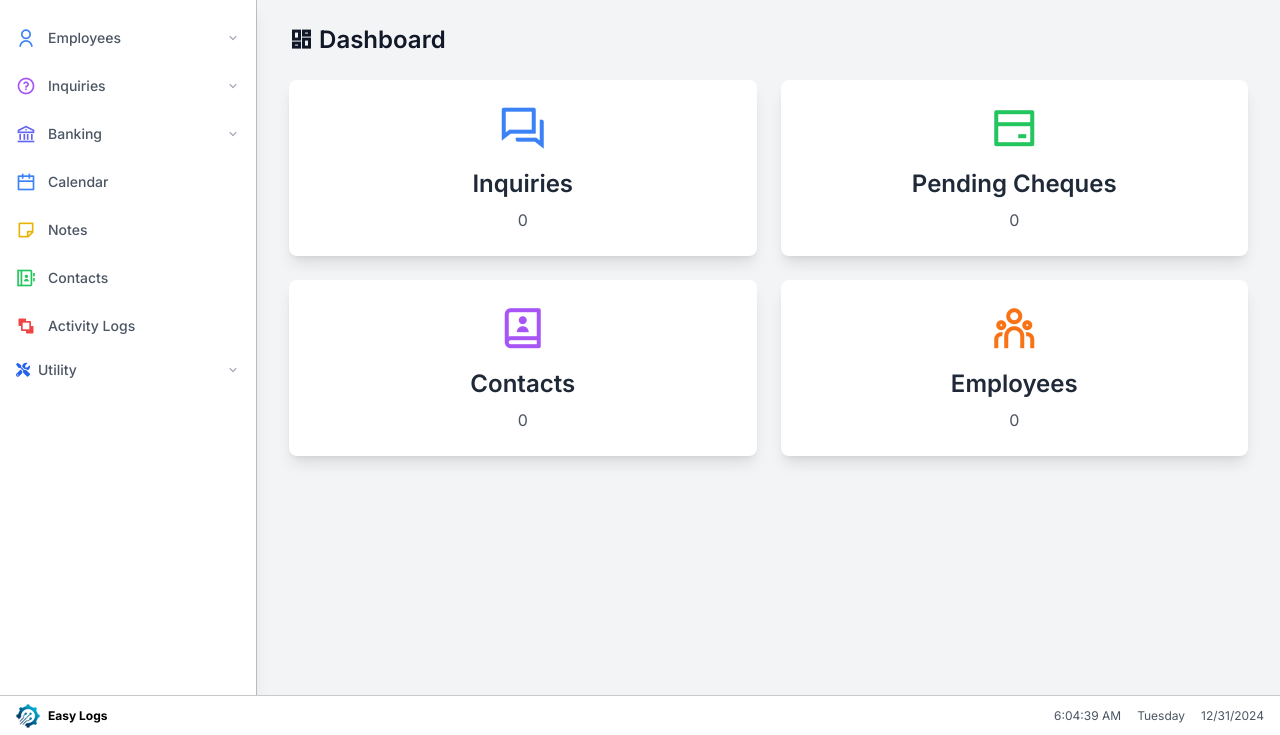
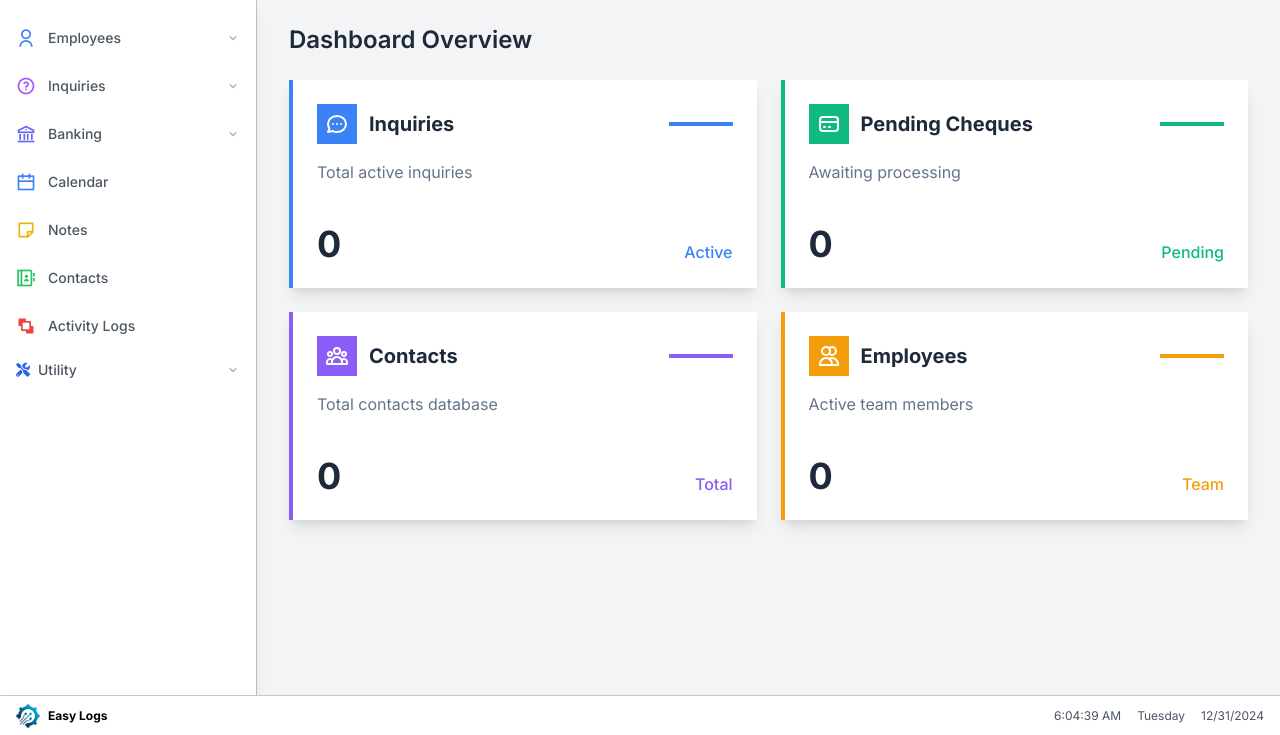
Before and after one commit to ompandey07/FinixLog, a Django app: page /admin_dashboard/ in a window 1280 px wide. Shown: the part 65-800 px from the top of the page. Run offline with Django 5.2, Linux system fonts and the light colour scheme; the visitor is signed in with stand-in values (Sample User, id 1); data that the repository does not hold is empty; some libraries are stand-ins or nearby versions.

Commit message:
Update admin_dashboard.html

```diff
--- a/Templates/Admin/admin_dashboard.html
+++ b/Templates/Admin/admin_dashboard.html
@@ -361,57 +361,113 @@
 
       <!-- Main content -->
      <div class="flex-1 overflow-auto focus:outline-none">
-        <main
-          class="flex-1 relative z-0 overflow-y-auto py-6 focus:outline-none"
-        >
+  <main class="flex-1 relative z-0 overflow-y-auto py-6 focus:outline-none">
     <div class="max-w-7xl mx-auto px-4 sm:px-6 md:px-8">
-            <h1 class="text-2xl font-semibold text-gray-900 mb-6">
-              <i class="ri-dashboard-line"></i> Dashboard
+      <h1 class="text-2xl font-semibold mb-6">
+        <span class="text-slate-800">Dashboard Overview</span>
       </h1>
     </div>
     <div class="max-w-7xl mx-auto px-4 sm:px-6 md:px-8">
-            <!-- Dashboard content -->
+      <!-- Dashboard Grid -->
       <div class="grid grid-cols-2 gap-6">
-              <!-- Inquiries -->
-              <div
-                class="dashboard-card bg-white rounded-lg shadow-lg p-6 flex flex-col items-center justify-center transform transition-all duration-300 hover:shadow-xl"
-              >
-                <i
-                  class="ri-question-answer-line text-5xl text-blue-500 mb-4"
-                ></i>
-                <h2 class="text-2xl font-semibold text-gray-800">Inquiries</h2>
-                <p class="text-gray-600 mt-2">{{inquiries_count}}</p>
+        <!-- Inquiries Card -->
+        <div class="group relative">
+          <div class="absolute inset-0 bg-gradient-to-br from-blue-500/20 to-transparent"></div>
+          <div class="relative bg-white border-l-4 border-blue-500 shadow-lg h-52 p-6 flex flex-col justify-between transition-all duration-300 hover:shadow-xl">
+            <div>
+              <div class="flex items-center justify-between mb-4">
+                <div class="flex items-center space-x-3">
+                  <div class="p-2 bg-blue-500 text-white">
+                    <svg xmlns="http://www.w3.org/2000/svg" class="h-6 w-6" fill="none" viewBox="0 0 24 24" stroke="currentColor">
+                      <path stroke-linecap="round" stroke-linejoin="round" stroke-width="2" d="M8 12h.01M12 12h.01M16 12h.01M21 12c0 4.418-4.03 8-9 8a9.863 9.863 0 01-4.255-.949L3 20l1.395-3.72C3.512 15.042 3 13.574 3 12c0-4.418 4.03-8 9-8s9 3.582 9 8z" />
+                    </svg>
+                  </div>
+                  <h2 class="text-xl font-bold text-slate-800">Inquiries</h2>
+                </div>
+                <div class="h-1 w-16 bg-blue-500"></div>
+              </div>
+              <p class="text-slate-500">Total active inquiries</p>
+            </div>
+            <div class="flex items-end justify-between">
+              <div class="text-4xl font-bold text-slate-800">{{inquiries_count}}</div>
+              <div class="text-blue-500 font-medium">Active</div>
+            </div>
+          </div>
         </div>
 
-              <!-- Cheques -->
-              <div
-                class="dashboard-card bg-white rounded-lg shadow-lg p-6 flex flex-col items-center justify-center transform transition-all duration-300 hover:shadow-xl"
-              >
-                <i class="ri-bank-card-line text-5xl text-green-500 mb-4"></i>
-                <h2 class="text-2xl font-semibold text-gray-800">
-                  Pending Cheques
-                </h2>
-                <p class="text-gray-600 mt-2">{{pending_cheques_count}}</p>
+        <!-- Cheques Card -->
+        <div class="group relative">
+          <div class="absolute inset-0 bg-gradient-to-br from-emerald-500/20 to-transparent"></div>
+          <div class="relative bg-white border-l-4 border-emerald-500 shadow-lg h-52 p-6 flex flex-col justify-between transition-all duration-300 hover:shadow-xl">
+            <div>
+              <div class="flex items-center justify-between mb-4">
+                <div class="flex items-center space-x-3">
+                  <div class="p-2 bg-emerald-500 text-white">
+                    <svg xmlns="http://www.w3.org/2000/svg" class="h-6 w-6" fill="none" viewBox="0 0 24 24" stroke="currentColor">
+                      <path stroke-linecap="round" stroke-linejoin="round" stroke-width="2" d="M3 10h18M7 15h1m4 0h1m-7 4h12a3 3 0 003-3V8a3 3 0 00-3-3H6a3 3 0 00-3 3v8a3 3 0 003 3z" />
+                    </svg>
+                  </div>
+                  <h2 class="text-xl font-bold text-slate-800">Pending Cheques</h2>
+                </div>
+                <div class="h-1 w-16 bg-emerald-500"></div>
+              </div>
+              <p class="text-slate-500">Awaiting processing</p>
+            </div>
+            <div class="flex items-end justify-between">
+              <div class="text-4xl font-bold text-slate-800">{{pending_cheques_count}}</div>
+              <div class="text-emerald-500 font-medium">Pending</div>
+            </div>
+          </div>
         </div>
 
-              <!-- Contacts -->
-              <div
-                class="dashboard-card bg-white rounded-lg shadow-lg p-6 flex flex-col items-center justify-center transform transition-all duration-300 hover:shadow-xl"
-              >
-                <i
-                  class="ri-contacts-book-2-line text-5xl text-purple-500 mb-4"
-                ></i>
-                <h2 class="text-2xl font-semibold text-gray-800">Contacts</h2>
-                <p class="text-gray-600 mt-2">{{contacts_count}}</p>
+        <!-- Contacts Card -->
+        <div class="group relative">
+          <div class="absolute inset-0 bg-gradient-to-br from-violet-500/20 to-transparent"></div>
+          <div class="relative bg-white border-l-4 border-violet-500 shadow-lg h-52 p-6 flex flex-col justify-between transition-all duration-300 hover:shadow-xl">
+            <div>
+              <div class="flex items-center justify-between mb-4">
+                <div class="flex items-center space-x-3">
+                  <div class="p-2 bg-violet-500 text-white">
+                    <svg xmlns="http://www.w3.org/2000/svg" class="h-6 w-6" fill="none" viewBox="0 0 24 24" stroke="currentColor">
+                      <path stroke-linecap="round" stroke-linejoin="round" stroke-width="2" d="M17 20h5v-2a3 3 0 00-5.356-1.857M17 20H7m10 0v-2c0-.656-.126-1.283-.356-1.857M7 20H2v-2a3 3 0 015.356-1.857M7 20v-2c0-.656.126-1.283.356-1.857m0 0a5.002 5.002 0 019.288 0M15 7a3 3 0 11-6 0 3 3 0 016 0zm6 3a2 2 0 11-4 0 2 2 0 014 0zM7 10a2 2 0 11-4 0 2 2 0 014 0z" />
+                    </svg>
+                  </div>
+                  <h2 class="text-xl font-bold text-slate-800">Contacts</h2>
+                </div>
+                <div class="h-1 w-16 bg-violet-500"></div>
+              </div>
+              <p class="text-slate-500">Total contacts database</p>
+            </div>
+            <div class="flex items-end justify-between">
+              <div class="text-4xl font-bold text-slate-800">{{contacts_count}}</div>
+              <div class="text-violet-500 font-medium">Total</div>
+            </div>
+          </div>
         </div>
 
-              <!-- Employees -->
-              <div
-                class="dashboard-card bg-white rounded-lg shadow-lg p-6 flex flex-col items-center justify-center transform transition-all duration-300 hover:shadow-xl"
-              >
-                <i class="ri-team-line text-5xl text-orange-500 mb-4"></i>
-                <h2 class="text-2xl font-semibold text-gray-800">Employees</h2>
-                <p class="text-gray-600 mt-2">{{employees_count}}</p>
+        <!-- Employees Card -->
+        <div class="group relative">
+          <div class="absolute inset-0 bg-gradient-to-br from-amber-500/20 to-transparent"></div>
+          <div class="relative bg-white border-l-4 border-amber-500 shadow-lg h-52 p-6 flex flex-col justify-between transition-all duration-300 hover:shadow-xl">
+            <div>
+              <div class="flex items-center justify-between mb-4">
+                <div class="flex items-center space-x-3">
+                  <div class="p-2 bg-amber-500 text-white">
+                    <svg xmlns="http://www.w3.org/2000/svg" class="h-6 w-6" fill="none" viewBox="0 0 24 24" stroke="currentColor">
+                      <path stroke-linecap="round" stroke-linejoin="round" stroke-width="2" d="M12 4.354a4 4 0 110 5.292M15 21H3v-1a6 6 0 0112 0v1zm0 0h6v-1a6 6 0 00-9-5.197M13 7a4 4 0 11-8 0 4 4 0 018 0z" />
+                    </svg>
+                  </div>
+                  <h2 class="text-xl font-bold text-slate-800">Employees</h2>
+                </div>
+                <div class="h-1 w-16 bg-amber-500"></div>
+              </div>
+              <p class="text-slate-500">Active team members</p>
+            </div>
+            <div class="flex items-end justify-between">
+              <div class="text-4xl font-bold text-slate-800">{{employees_count}}</div>
+              <div class="text-amber-500 font-medium">Team</div>
+            </div>
+          </div>
         </div>
       </div>
     </div>
```
Lines whose indentation alone changed are shown as unchanged.
